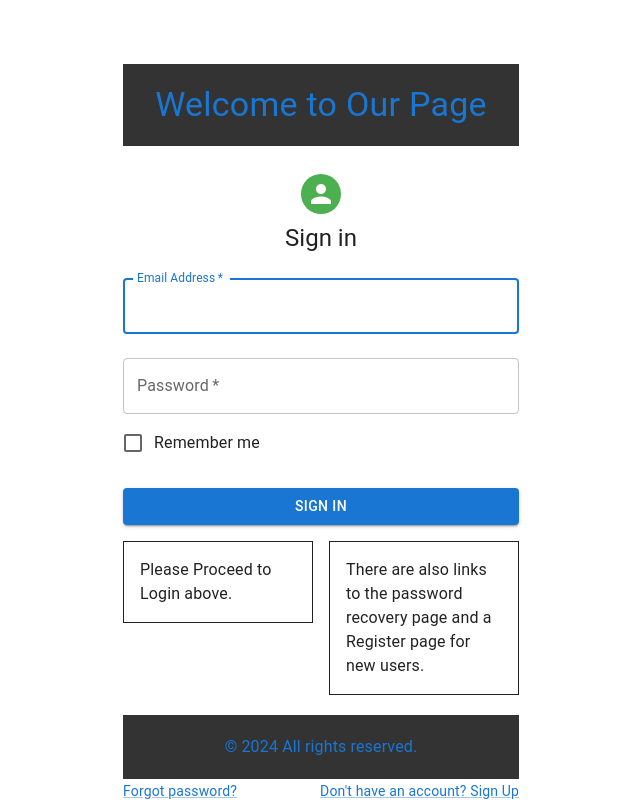
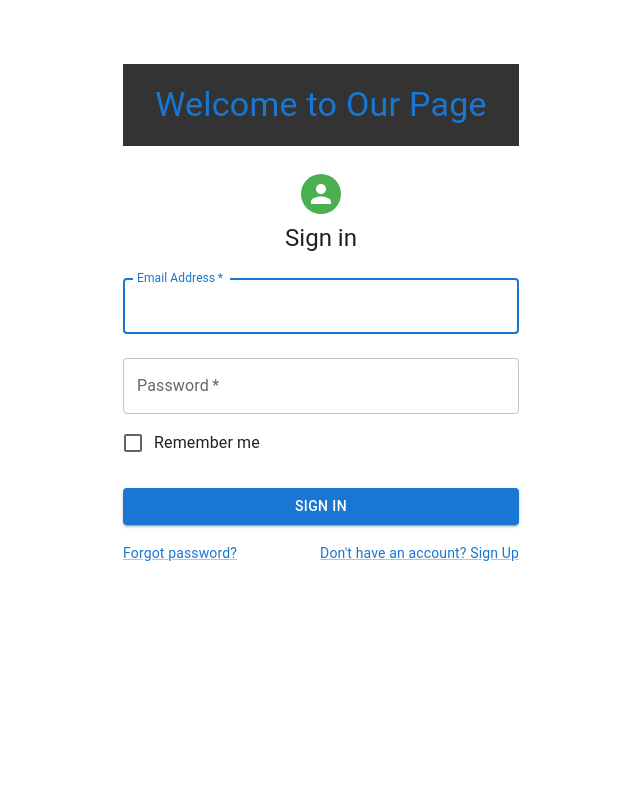
Before and after one commit to ShaunCl123/FeelFlow, a Next.js app: page / in a window 1280 px wide. Shown: the whole page, without its empty margins (319-959 px from the left). Built offline with nearby package versions, Linux system fonts and the light colour scheme.

Commit message:
login redirect

```diff
--- a/src/app/page.js
+++ b/src/app/page.js
@@ -1,5 +1,5 @@
 'use client';
-import * as React from 'react';
+import React from 'react';
 import Avatar from '@mui/material/Avatar';
 import Button from '@mui/material/Button';
 import CssBaseline from '@mui/material/CssBaseline';
@@ -11,33 +11,16 @@ import Grid from '@mui/material/Grid';
 import Box from '@mui/material/Box';
 import Typography from '@mui/material/Typography';
 import Container from '@mui/material/Container';
-import { ThemeProvider } from '@mui/material/styles';
-import { createTheme } from '@mui/material/styles';
+import { createTheme, ThemeProvider } from '@mui/material/styles';
 import { green } from '@mui/material/colors';
 
-export default function Page() {
-  async function runDBCallAsync(url) {
-    const res = await fetch(url);
-    const data = await res.json();
+export default function LoginPage() {
+  const handleSubmit = (event) => {
+    event.preventDefault();
+    // Your login logic here...
 
-    if (data.data === 'valid') {
-      console.log('login is valid!');
-    } else {
-      console.log('not valid');
-    }
-  }
-
-  const handleSubmit = (event) => {
-    console.log('handling submit');
-    event.preventDefault();
-    const data = new FormData(event.currentTarget);
-    let email = data.get('email');
-    let pass = data.get('pass');
-    console.log('Sent email:' + email);
-    console.log('Sent pass:' + pass);
-    let url = `http://localhost:3000/api/login?email=${email}&pass=${pass}`;
-    console.log(url);
-    runDBCallAsync(url);
+    // Redirect to the home page
+    window.location.href = '/home';
   };
 
   const theme = createTheme({
@@ -60,7 +43,6 @@ export default function Page() {
             alignItems: 'center',
           }}
         >
-          {/* Header */}
           <Box
             sx={{
               backgroundColor: '#333',
@@ -74,8 +56,6 @@ export default function Page() {
               Welcome to Our Page
             </Typography>
           </Box>
-
-          {/* Form */}
           <Avatar sx={{ m: 1, bgcolor: 'secondary.main' }}></Avatar>
           <Typography component="h1" variant="h5">
             Sign in
@@ -108,37 +88,6 @@ export default function Page() {
             <Button type="submit" fullWidth variant="contained" sx={{ mt: 3, mb: 2 }}>
               Sign In
             </Button>
-
-            {/* Grid Boxes */}
-            <Grid container spacing={2}>
-              <Grid item xs={12} sm={6}>
-                <Box border={1} p={2}>
-                  <Typography variant="body1">Please Proceed to Login above.</Typography>
-                </Box>
-              </Grid>
-              <Grid item xs={12} sm={6}>
-                <Box border={1} p={2}>
-                  <Typography variant="body1">There are also links to the password recovery page and a Register page for new users.</Typography>
-                </Box>
-              </Grid>
-            </Grid>
-
-            {/* Footer */}
-            <Box
-              sx={{
-                backgroundColor: '#333',
-                width: '100%',
-                padding: '20px',
-                textAlign: 'center',
-                marginTop: '20px',
-              }}
-            >
-              <Typography variant="body1" color="primary">
-                © 2024 All rights reserved.
-              </Typography>
-            </Box>
-
-            {/* Links */}
             <Grid container>
               <Grid item xs>
                 <Link href="/forgotpassword" variant="body2">
```
